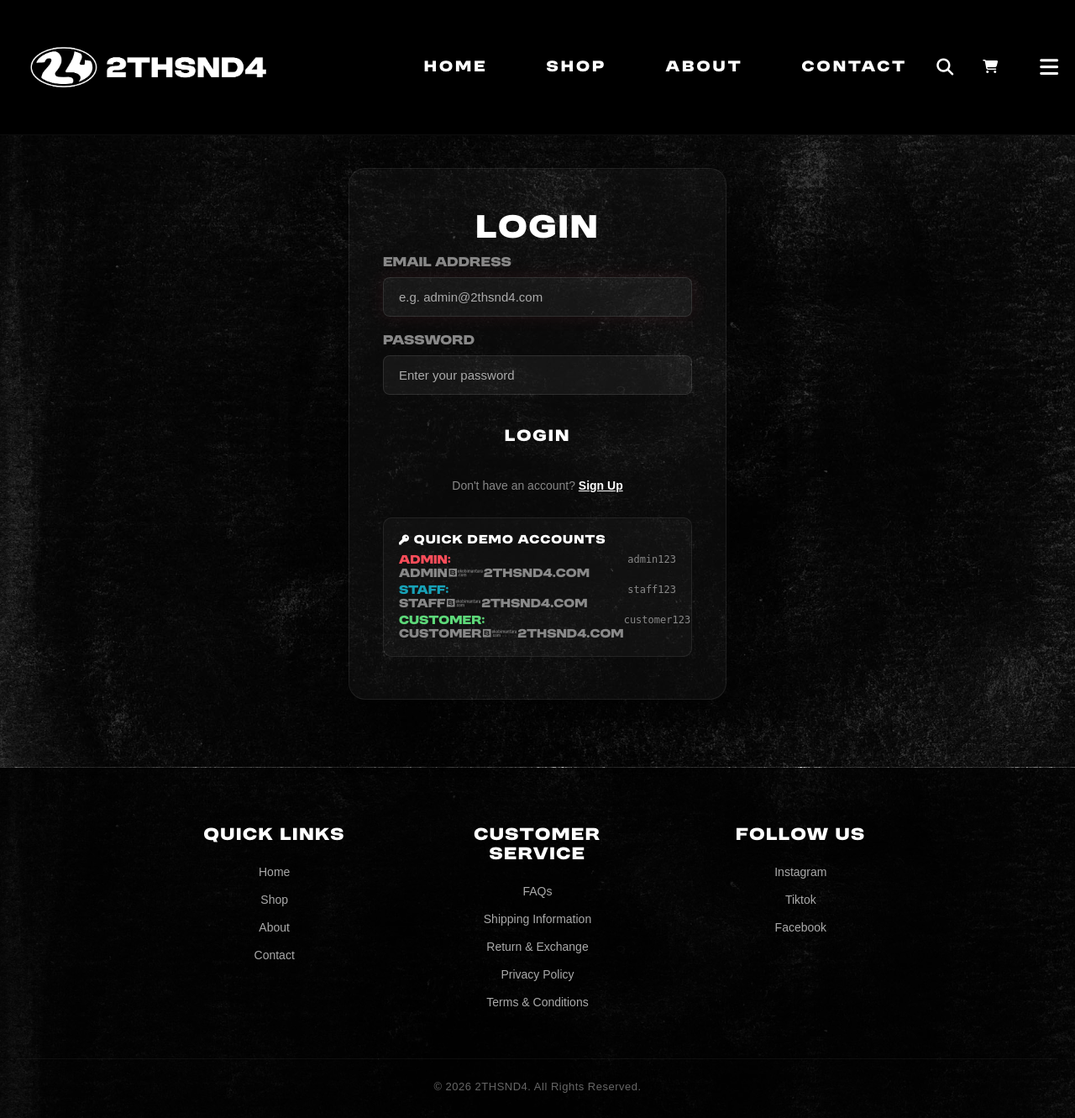
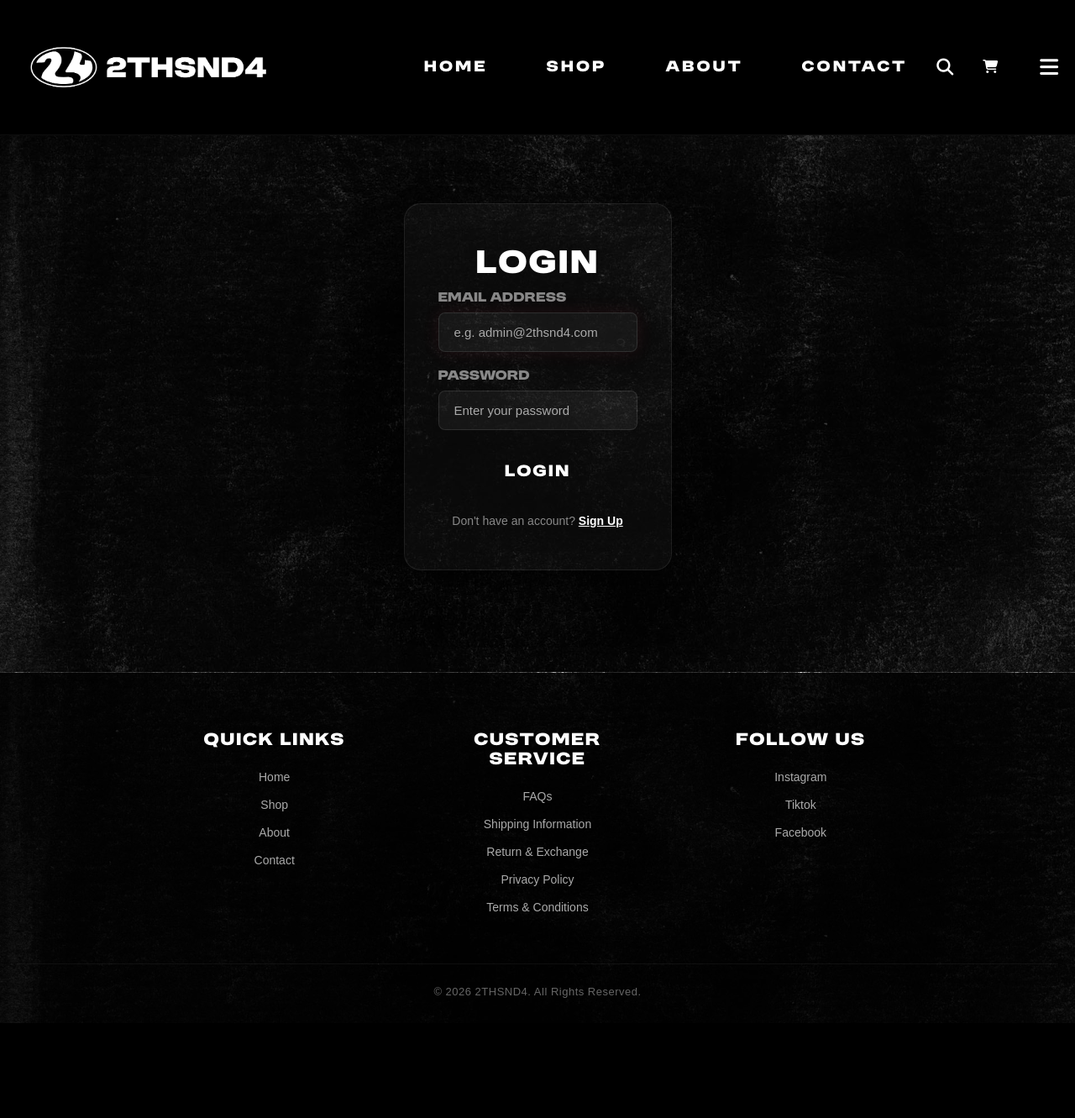
Before and after one commit to sammybusiobulagao13-collab/2THSND4-final, a Symfony app: template templates/security/login.html.twig in a window 1280 px wide. Shown: the whole page at 84% size. After the commit the page ends 1218 px from the top, so only its background shows below. Run offline with Twig, Linux system fonts and the light colour scheme; the template is opened without the code that fills it, so the values that code supplies are empty; some libraries are stand-ins or nearby versions.

Commit message:
fix(login): remove quick demo credentials box from login page

```diff
--- a/templates/security/login.html.twig
+++ b/templates/security/login.html.twig
@@ -36,23 +36,6 @@
                     Don't have an account? <a href="{{ path('app_register') }}" style="color: #fff; text-decoration: underline;">Sign Up</a>
                 </p>
 
-                <!-- Quick Seed Credentials for testing & evaluation -->
-                <div style="margin-top: 30px; padding: 18px; background: rgba(255,255,255,0.03); border: 1px solid rgba(255,255,255,0.08); border-radius: 10px; font-size: 12px; color: #888;">
-                    <div style="color: #fff; font-weight: bold; margin-bottom: 8px; text-transform: uppercase; letter-spacing: 1px;"><i class="fas fa-key"></i> Quick Demo Accounts</div>
-                    <div style="display: flex; justify-content: space-between; margin-bottom: 4px;">
-                        <span><strong style="color: #ff4d5a;">Admin:</strong> admin@2thsnd4.com</span>
-                        <code>admin123</code>
-                    </div>
-                    <div style="display: flex; justify-content: space-between; margin-bottom: 4px;">
-                        <span><strong style="color: #17a2b8;">Staff:</strong> staff@2thsnd4.com</span>
-                        <code>staff123</code>
-                    </div>
-                    <div style="display: flex; justify-content: space-between;">
-                        <span><strong style="color: #5dd879;">Customer:</strong> customer@2thsnd4.com</span>
-                        <code>customer123</code>
-                    </div>
-                </div>
-
             </div>
 
         </div>
```
